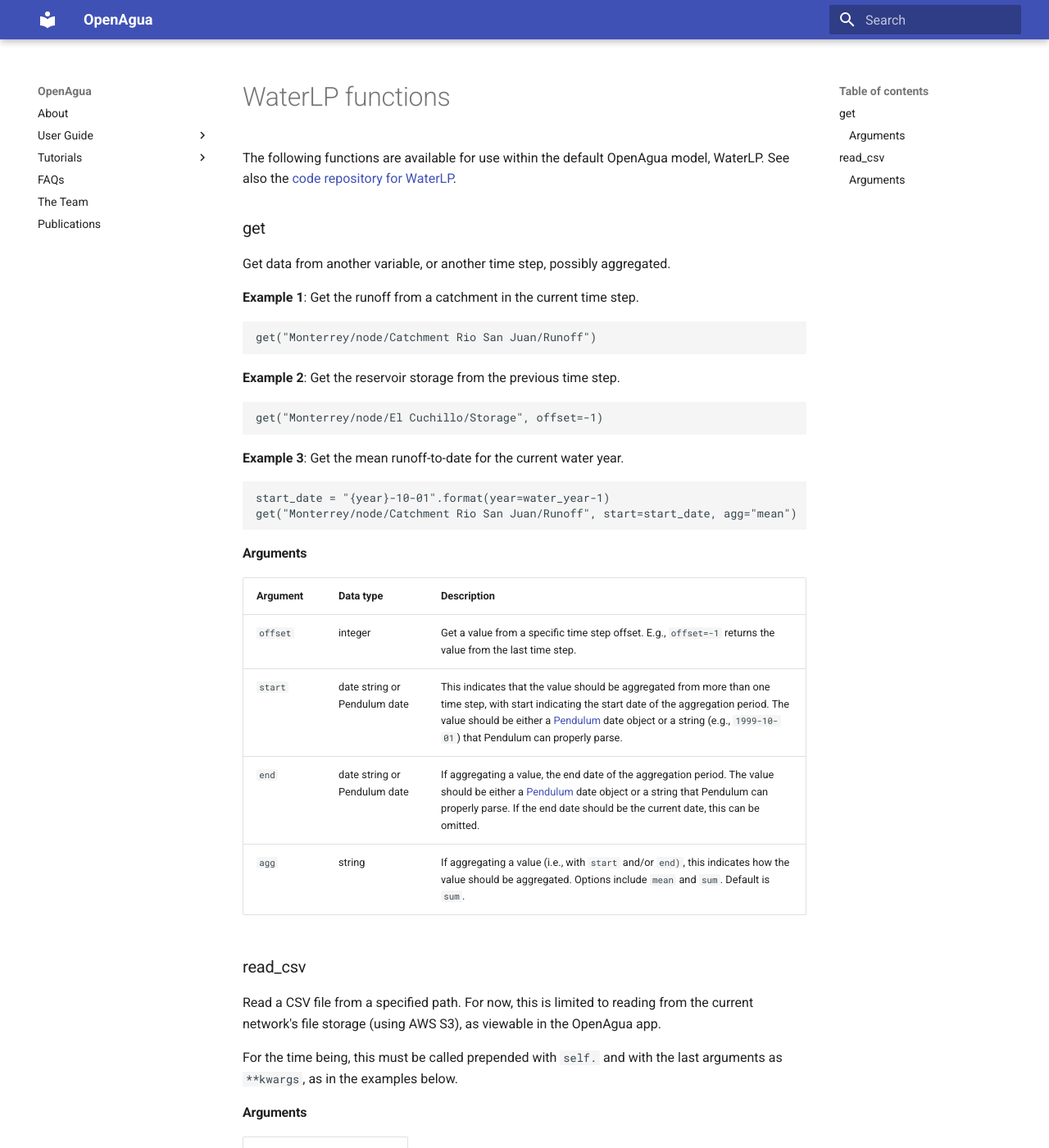
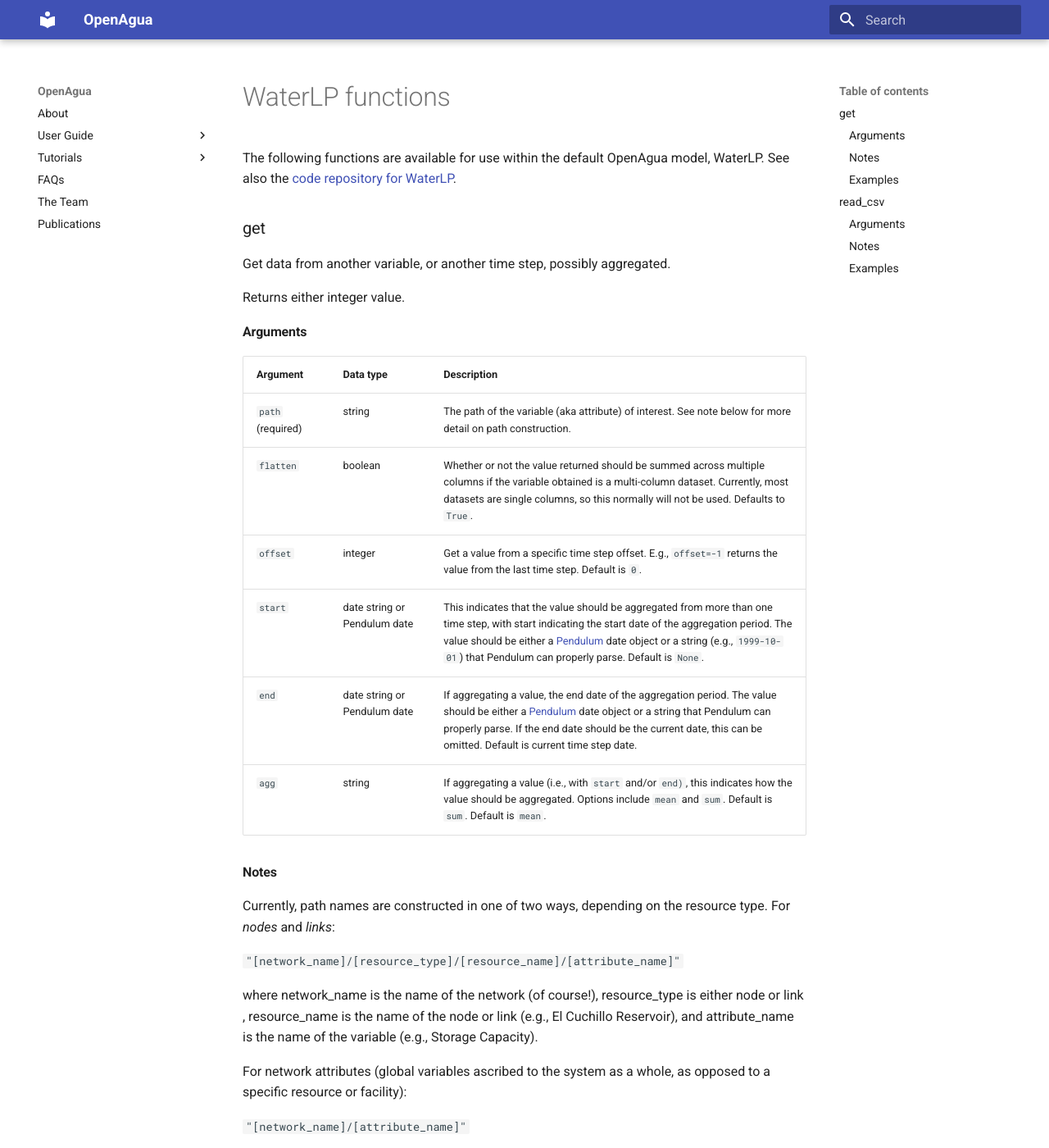
Before and after one commit to OpenAgua/openagua-documentation, an MkDocs documentation site: the page built from docs/how-to-use/reference/waterlp-functions.md, in a window 1280 px wide and 1400 px high. Shown: the whole window at 82% size. Built offline with MkDocs 1.6.1 and Material for MkDocs 9.7.7, drawn with Linux system fonts in a browser that asks for light colours; old or Windows-style settings are respelled for this version of MkDocs; some of the changed text lies outside the part shown.

Commit message:
GitBook: [master] one page modified

````diff
--- a/docs/how-to-use/reference/waterlp-functions.md
+++ b/docs/how-to-use/reference/waterlp-functions.md
@@ -12,6 +12,33 @@
 ### get
 
 Get data from another variable, or another time step, possibly aggregated.
+
+Returns either integer value.
+
+#### Arguments
+
+| Argument | Data type | Description |
+| :--- | :--- | :--- |
+| `path` \(required\) | string | The path of the variable \(aka attribute\) of interest. See note below for more detail on path construction. |
+| `flatten` | boolean | Whether or not the value returned should be summed across multiple columns if the variable obtained is a multi-column dataset. Currently, most datasets are single columns, so this normally will not be used. Defaults to `True`.  |
+| `offset` | integer | Get a value from a specific time step offset. E.g., `offset=-1` returns the value from the last time step. Default is `0`. |
+| `start` | date string  or Pendulum date | This indicates that the value should be aggregated from more than one time step, with start indicating the start date of the aggregation period. The value should be either a [Pendulum](https://pendulum.eustace.io/) date object or a string \(e.g., `1999-10-01`\) that Pendulum can properly parse. Default is `None`. |
+| `end` | date string or Pendulum date | If aggregating a value, the end date of the aggregation period. The value should be either a [Pendulum](https://pendulum.eustace.io/) date object or a string that Pendulum can properly parse. If the end date should be the current date, this can be omitted. Default is current time step date. |
+| `agg` | string | If aggregating a value \(i.e., with `start` and/or `end)`, this indicates how the value should be aggregated. Options include `mean` and `sum`. Default is `sum`. Default is `mean`. |
+
+#### Notes
+
+Currently, path names are constructed in one of two ways, depending on the resource type. For _nodes_ and _links_:
+
+`"[network_name]/[resource_type]/[resource_name]/[attribute_name]"`
+
+where network\_name is the name of the network \(of course!\), resource\_type is either node or link , resource\_name is the name of the node or link \(e.g., El Cuchillo Reservoir\), and attribute\_name is the name of the variable \(e.g., Storage Capacity\).
+
+For network attributes \(global variables ascribed to the system as a whole, as opposed to a specific resource or facility\):
+
+`"[network_name]/[attribute_name]"`
+
+#### Examples
 
 **Example 1**: Get the runoff from a catchment in the current time step.
 
@@ -32,23 +59,35 @@
 get("Monterrey/node/Catchment Rio San Juan/Runoff", start=start_date, agg="mean")
 ```
 
-#### Arguments
-
-| Argument | Data type | Description |
-| :--- | :--- | :--- |
-| `offset` | integer | Get a value from a specific time step offset. E.g., `offset=-1` returns the value from the last time step. |
-| `start` | date string  or Pendulum date | This indicates that the value should be aggregated from more than one time step, with start indicating the start date of the aggregation period. The value should be either a [Pendulum](https://pendulum.eustace.io/) date object or a string \(e.g., `1999-10-01`\) that Pendulum can properly parse. |
-| `end` | date string or Pendulum date | If aggregating a value, the end date of the aggregation period. The value should be either a [Pendulum](https://pendulum.eustace.io/) date object or a string that Pendulum can properly parse. If the end date should be the current date, this can be omitted. |
-| `agg` | string | If aggregating a value \(i.e., with `start` and/or `end)`, this indicates how the value should be aggregated. Options include `mean` and `sum`. Default is `sum`. |
-
 ### read\_csv
 
 Read a CSV file from a specified path. For now, this is limited to reading from the current network's file storage \(using AWS S3\), as viewable in the OpenAgua app.
 
-For the time being, this must be called prepended with `self.` and with the last arguments as `**kwargs`, as in the examples below.
+Returns a [Pandas DataFrame](https://pandas.pydata.org/pandas-docs/version/0.23.4/generated/pandas.DataFrame.html) object.
 
 #### Arguments
 
-|  |  |
-| :--- | :--- |
-|  |  |
+This function uses the [Pandas read\_csv](https://pandas.pydata.org/pandas-docs/version/0.23.3/generated/pandas.read_csv.html) function \(version 0.23.4\), and generally accepts the same arguments, which will be passed through directly. The `filepath_or_buffer` argument of the native Pandas read\_csv function should be replaced by the `path` argument.
+
+| Argument | Data type | Description |
+| :--- | :--- | :--- |
+| `path` \(required\) | string | The path of the data of interest. |
+
+#### Notes
+
+For the time being, this must be called prepended with `self.` and with the last arguments as `**kwargs`, as in the examples below.
+
+#### Examples
+
+{% hint style="info" %}
+Since this function relies on Pandas read\_csv, you can prepare and test your function outside of OpenAgua, using your Python programming environment of choice using Pandas instead of OpenAgua.
+{% endhint %}
+
+**Example 1**: Load inflow hydrology.
+
+```python
+data = self.read_csv("data/runoff.csv", usecols=[0,1], **kwargs)
+return data.iloc[timestep-1][1]
+```
+
+This example uses the built-in variable `timestep`. Since Python objects are indexed starting at zero, but timestep starts at 1, when using the [DataFrame iloc index method](https://pandas.pydata.org/pandas-docs/version/0.23.4/indexing.html), `timestep-1` must be used.
````
